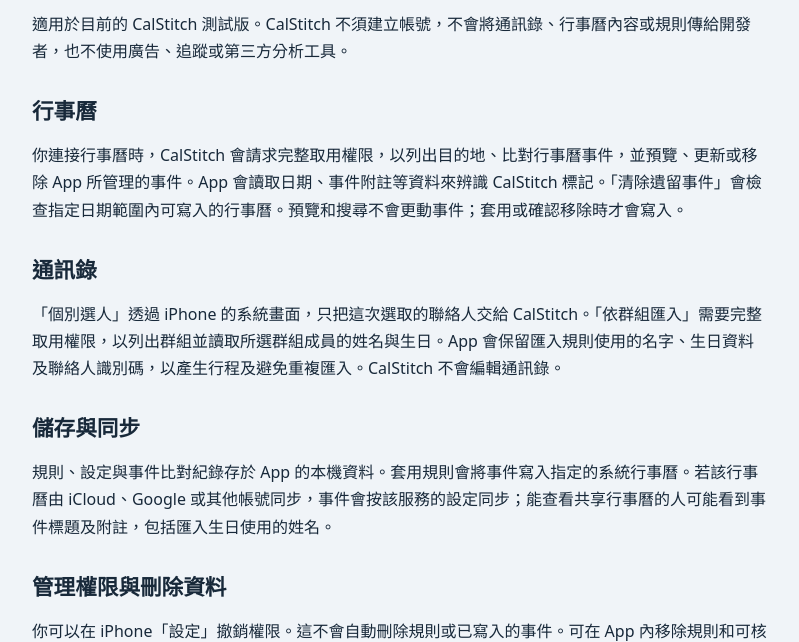
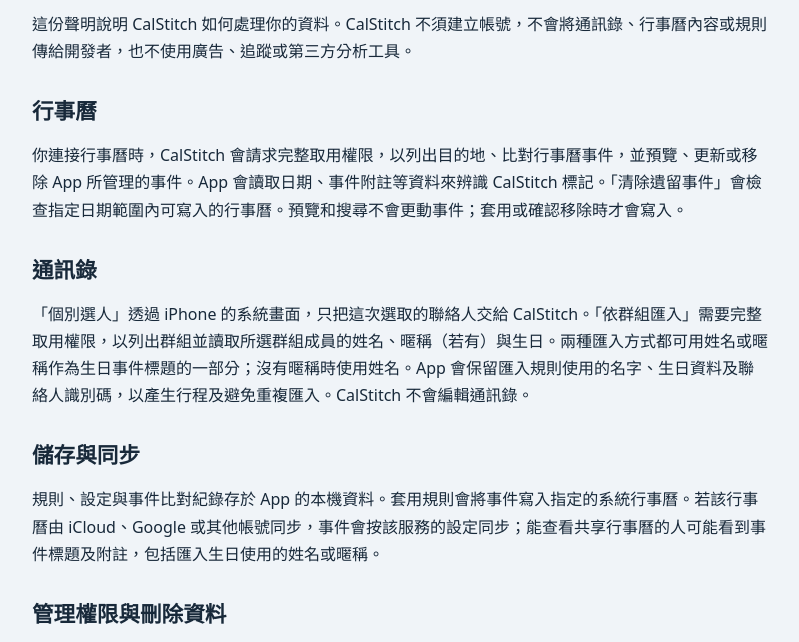
Before and after one commit to peiyu66/CalStitch, a plain HTML site: page website/privacy.html in a window 1280 px wide. Shown: the part 172-814 px from the top of the page, without its empty margins (240-1039 px from the left). Drawn offline with Linux system fonts and the light colour scheme.

Commit message:
Document nickname handling in CalStitch privacy policy

```diff
--- a/website/privacy.html
+++ b/website/privacy.html
@@ -12,13 +12,13 @@
   <header><nav class="wrap" aria-label="主選單"><a href="./">回首頁</a> <a href="guide.html">使用說明</a> <a href="privacy.html" aria-current="page">隱私權聲明</a> <a href="support.html">支援</a> <a href="en/privacy.html" lang="en" hreflang="en">English</a></nav></header>
   <main class="wrap">
 <h1>CalStitch 隱私權聲明</h1>
-<p>適用於目前的 CalStitch 測試版。CalStitch 不須建立帳號，不會將通訊錄、行事曆內容或規則傳給開發者，也不使用廣告、追蹤或第三方分析工具。</p>
+<p>這份聲明說明 CalStitch 如何處理你的資料。CalStitch 不須建立帳號，不會將通訊錄、行事曆內容或規則傳給開發者，也不使用廣告、追蹤或第三方分析工具。</p>
 <h2>行事曆</h2>
 <p>你連接行事曆時，CalStitch 會請求完整取用權限，以列出目的地、比對行事曆事件，並預覽、更新或移除 App 所管理的事件。App 會讀取日期、事件附註等資料來辨識 CalStitch 標記。「清除遺留事件」會檢查指定日期範圍內可寫入的行事曆。預覽和搜尋不會更動事件；套用或確認移除時才會寫入。</p>
 <h2>通訊錄</h2>
-<p>「個別選人」透過 iPhone 的系統畫面，只把這次選取的聯絡人交給 CalStitch。「依群組匯入」需要完整取用權限，以列出群組並讀取所選群組成員的姓名與生日。App 會保留匯入規則使用的名字、生日資料及聯絡人識別碼，以產生行程及避免重複匯入。CalStitch 不會編輯通訊錄。</p>
+<p>「個別選人」透過 iPhone 的系統畫面，只把這次選取的聯絡人交給 CalStitch。「依群組匯入」需要完整取用權限，以列出群組並讀取所選群組成員的姓名、暱稱（若有）與生日。兩種匯入方式都可用姓名或暱稱作為生日事件標題的一部分；沒有暱稱時使用姓名。App 會保留匯入規則使用的名字、生日資料及聯絡人識別碼，以產生行程及避免重複匯入。CalStitch 不會編輯通訊錄。</p>
 <h2>儲存與同步</h2>
-<p>規則、設定與事件比對紀錄存於 App 的本機資料。套用規則會將事件寫入指定的系統行事曆。若該行事曆由 iCloud、Google 或其他帳號同步，事件會按該服務的設定同步；能查看共享行事曆的人可能看到事件標題及附註，包括匯入生日使用的姓名。</p>
+<p>規則、設定與事件比對紀錄存於 App 的本機資料。套用規則會將事件寫入指定的系統行事曆。若該行事曆由 iCloud、Google 或其他帳號同步，事件會按該服務的設定同步；能查看共享行事曆的人可能看到事件標題及附註，包括匯入生日使用的姓名或暱稱。</p>
 <h2>管理權限與刪除資料</h2>
 <p>你可以在 iPhone「設定」撤銷權限。這不會自動刪除規則或已寫入的事件。可在 App 內移除規則和可核對的未開始事件。移除 App 不會刪除系統行事曆中的事件；請事先在 CalStitch 清理，或到原行事曆刪除。</p>
 <h2>聯絡</h2>
```
Also changed, not shown: website/en/privacy.html (+3 -3 lines).
